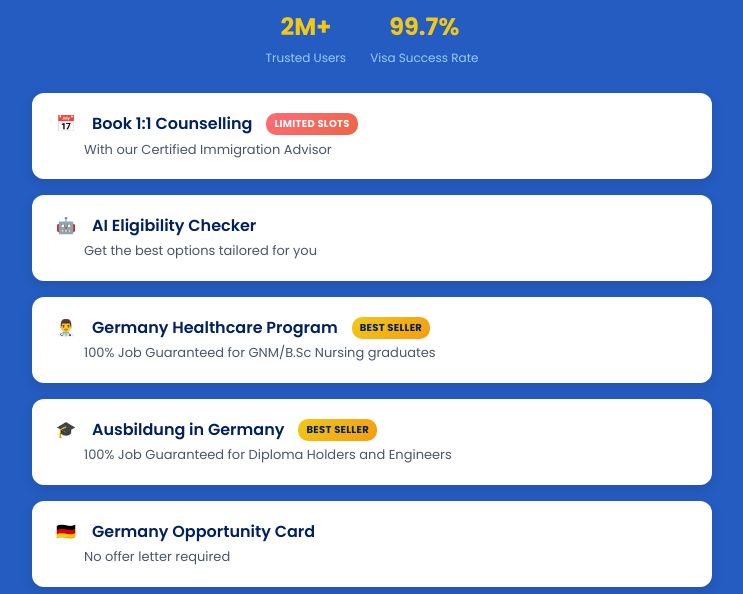
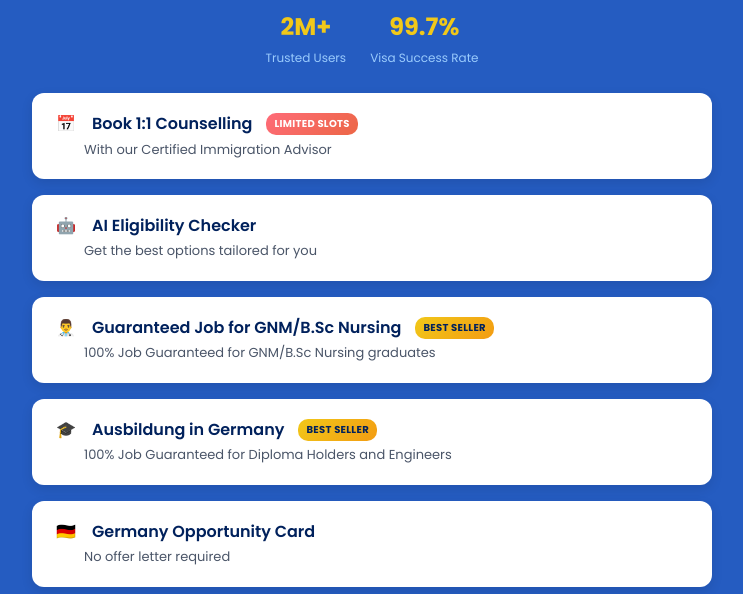
Before and after one commit to aswinv-dot/terratern-linktree, a plain HTML site: page index.html in a window 1280 px wide. Shown: the part 206-800 px from the top of the page, without its empty margins (268-1011 px from the left). Drawn offline with Linux system fonts and the light colour scheme.

Commit message:
index.html

```diff
--- a/index.html
+++ b/index.html
@@ -318,7 +318,7 @@
             <a href="https://TerraTern.com/immigration-consultation-nursing-germany-1/" class="link-button">
                 <div class="link-title">
                     <span class="link-icon">👨‍⚕️</span>
-                    Germany Healthcare Program
+                    Guaranteed Job for GNM/B.Sc Nursing
                     <span class="badge">Best Seller</span>
                 </div>
                 <div class="link-subtitle">100% Job Guaranteed for GNM/B.Sc Nursing graduates</div>
```
